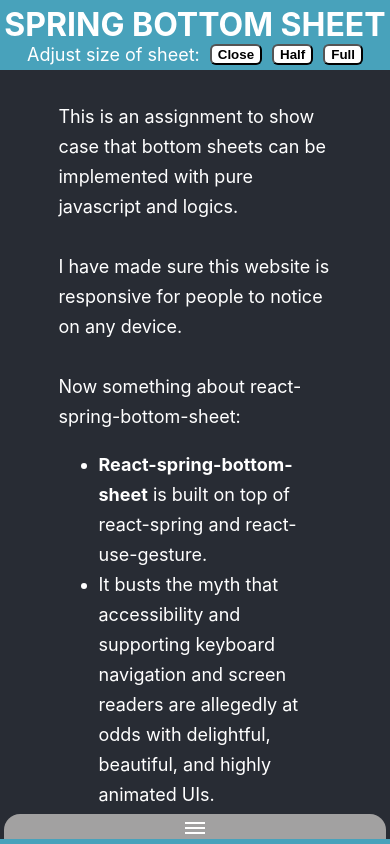
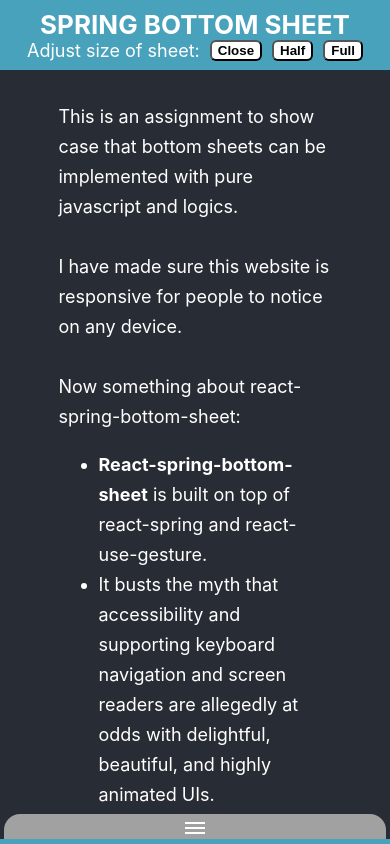
Before and after one commit to prnvyellayi/spring-bottom, a React (Create React App) app: page / in a window 390 px wide. Shown: the top 844 px of the page. Built offline with nearby package versions, Linux system fonts and the light colour scheme.

Commit message:
mobile screen height

```diff
--- a/src/css/App.module.css
+++ b/src/css/App.module.css
@@ -69,9 +69,14 @@
 @media screen and (max-width: 960px) {
   .heading {
     position: fixed;
+    font-size: 26px;
   }
 
   .para {
     font-size: 18px;
   }
+
+  .App {
+    height: 100%;
+  }
 }
```
